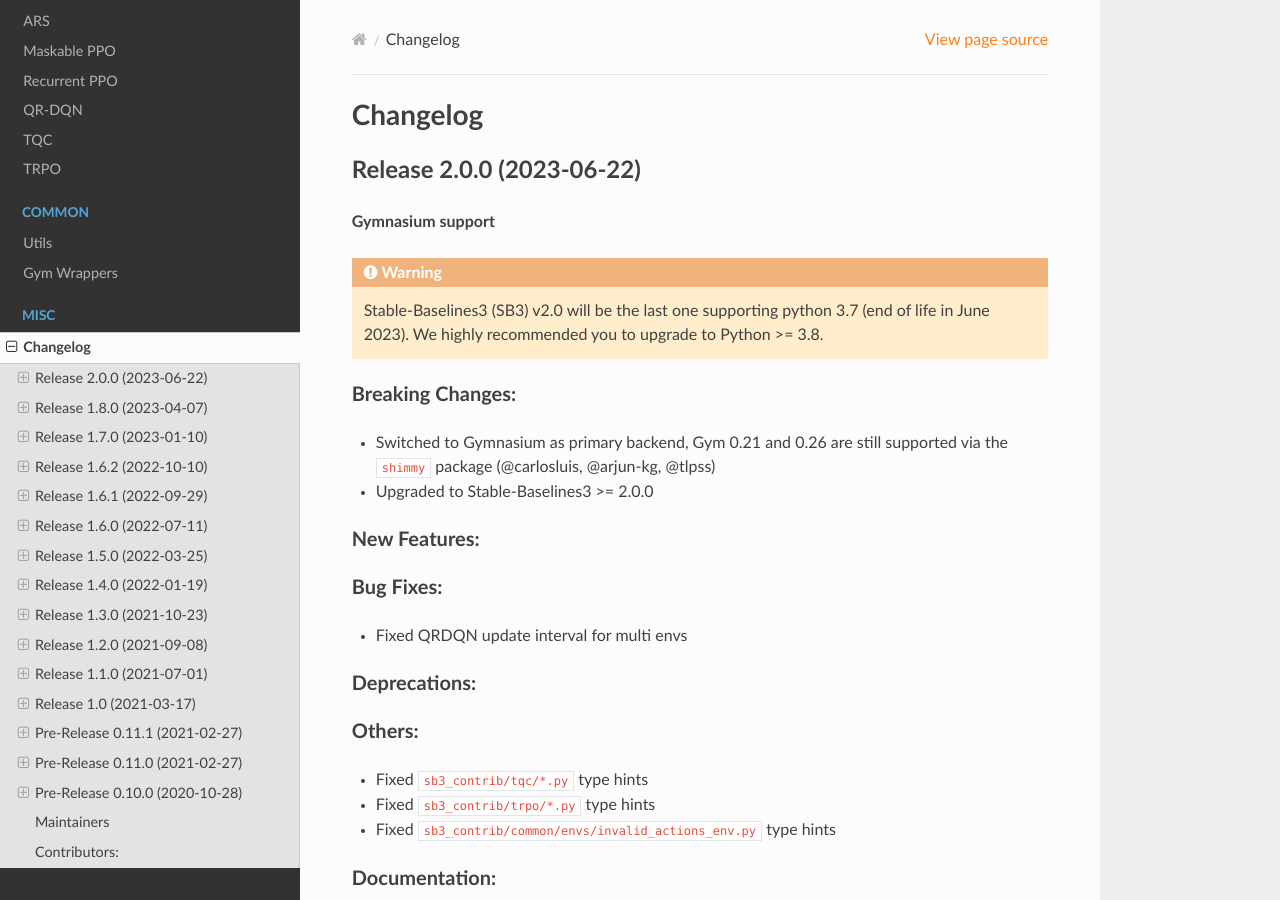
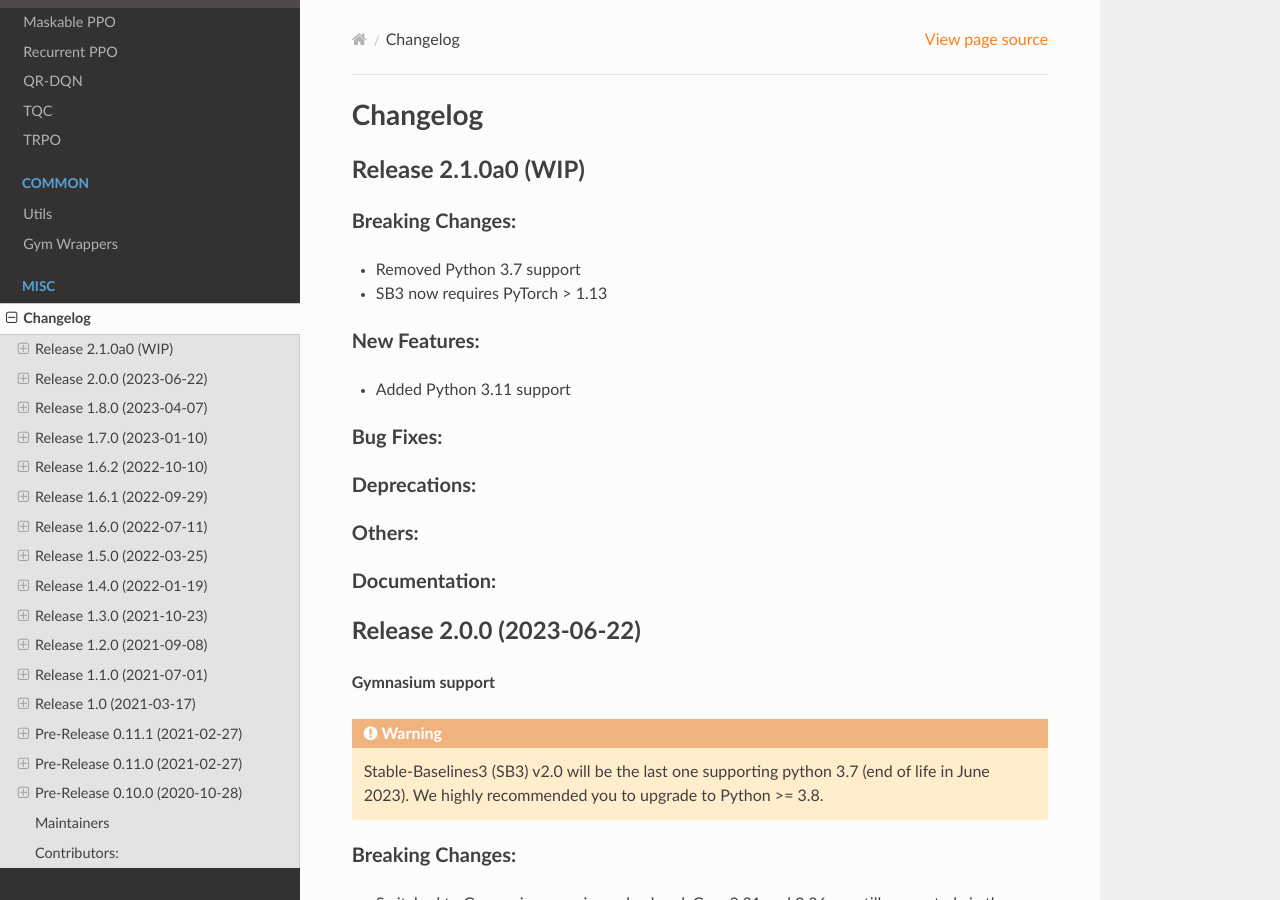
Before and after one commit to Stable-Baselines-Team/stable-baselines3-contrib, a Sphinx documentation site: the page built from docs/misc/changelog.rst, in a window 1280 px wide and 900 px high. Built offline with Sphinx 7.4.7 and the Read the Docs theme 2.0.0, drawn with Linux system fonts in a browser that asks for light colours.

Commit message:
Drop python 3.7, add 3.11 and update github templates (#194)
* Update issue templates

* Update supported python versions

* Update min PyTorch version

* Skip pytype for py311

* Update conda env for doc

```diff
--- a/docs/misc/changelog.rst
+++ b/docs/misc/changelog.rst
@@ -2,6 +2,32 @@
 
 Changelog
 ==========
+
+
+Release 2.1.0a0 (WIP)
+--------------------------
+
+Breaking Changes:
+^^^^^^^^^^^^^^^^^
+- Removed Python 3.7 support
+- SB3 now requires PyTorch > 1.13
+
+New Features:
+^^^^^^^^^^^^^
+- Added Python 3.11 support
+
+Bug Fixes:
+^^^^^^^^^^
+
+Deprecations:
+^^^^^^^^^^^^^
+
+Others:
+^^^^^^^
+
+Documentation:
+^^^^^^^^^^^^^^
+
 
 Release 2.0.0 (2023-06-22)
 --------------------------
--- a/pyproject.toml
+++ b/pyproject.toml
@@ -1,8 +1,8 @@
 [tool.ruff]
 # Same as Black.
 line-length = 127
-# Assume Python 3.7
-target-version = "py37"
+# Assume Python 3.8
+target-version = "py38"
 select = ["E", "F", "B", "UP", "C90", "RUF"]
 # B028: Ignore explicit stacklevel`
 # RUF013: Too many false positives (implicit optional)
--- a/sb3_contrib/version.txt
+++ b/sb3_contrib/version.txt
@@ -1 +1 @@
-2.0.0
+2.1.0a0
--- a/setup.py
+++ b/setup.py
@@ -77,7 +77,7 @@
     long_description=long_description,
     long_description_content_type="text/markdown",
     version=__version__,
-    python_requires=">=3.7",
+    python_requires=">=3.8",
     # PyPI package information.
     project_urls={
         "Code": "https://github.com/Stable-Baselines-Team/stable-baselines3-contrib",
@@ -89,10 +89,10 @@
     },
     classifiers=[
         "Programming Language :: Python :: 3",
-        "Programming Language :: Python :: 3.7",
         "Programming Language :: Python :: 3.8",
         "Programming Language :: Python :: 3.9",
         "Programming Language :: Python :: 3.10",
+        "Programming Language :: Python :: 3.11",
     ],
 )
 
```
Also changed, not shown: docs/conda_env.yml (+5 -6 lines), 6 other files.
